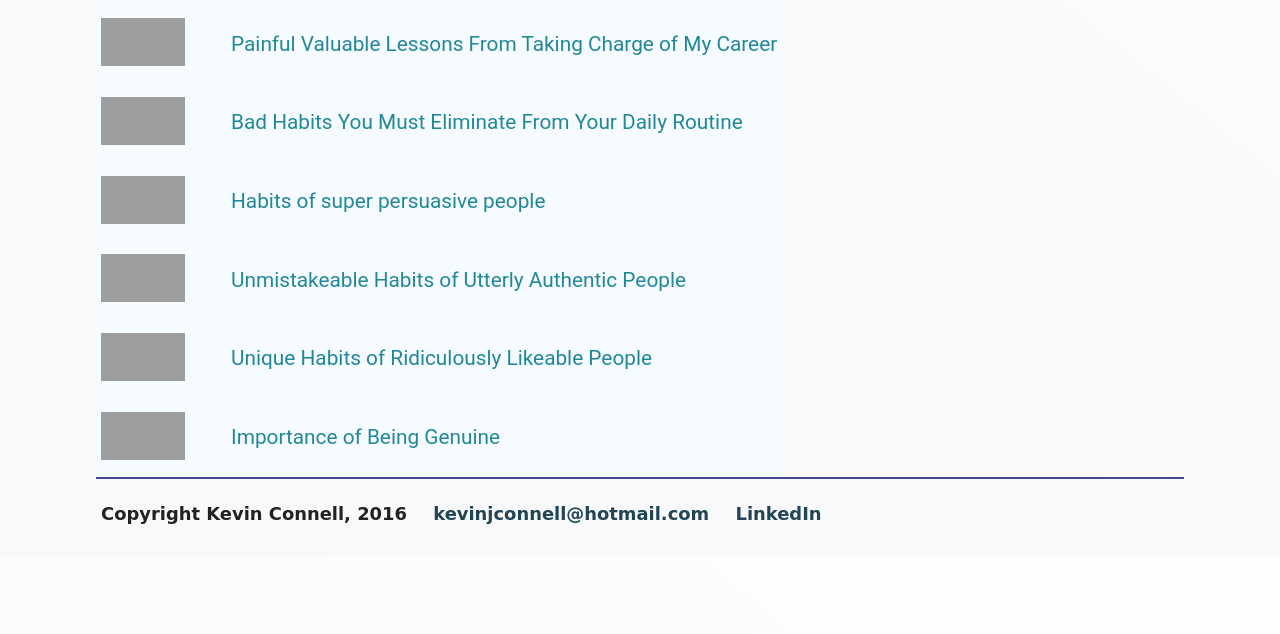
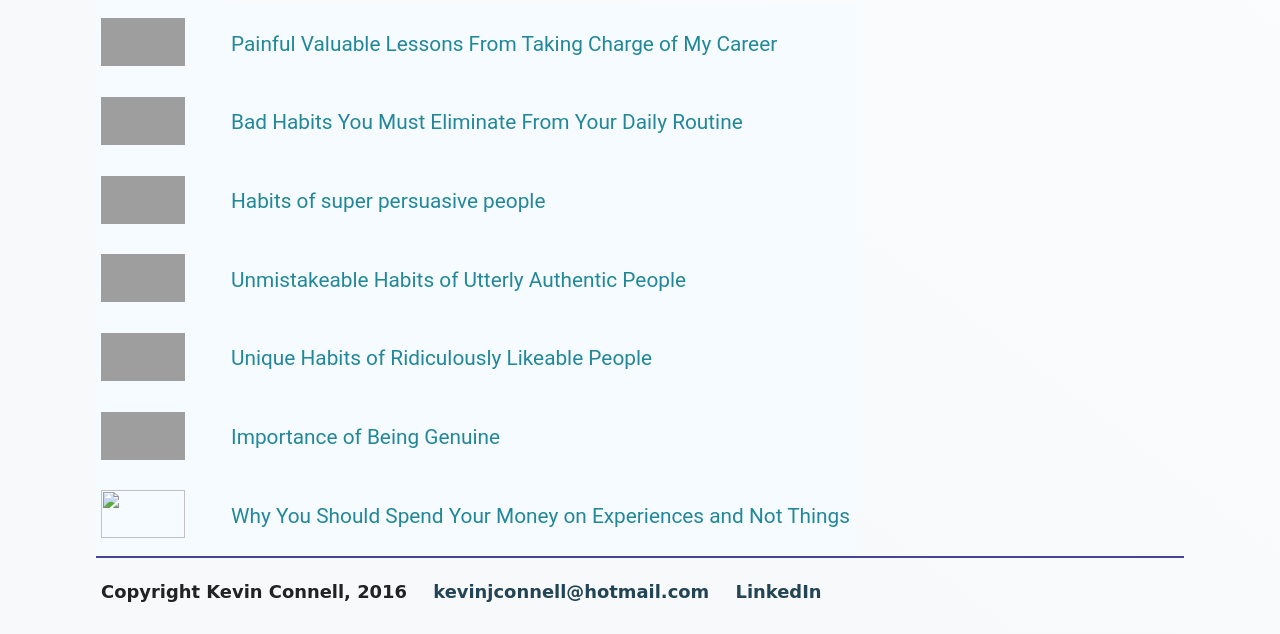
Before and after one commit to mo4dawg/mo4dawg.github.io, a Jekyll site: the page built from links/index.html, in a window 1280 px wide and 900 px high, scrolled down 759 px, cut to the strip 266-900 px from the top of the window. Built offline with Jekyll 4.4.1, drawn with Linux system fonts in a browser that asks for light colours; before the commit the page ends 1580 px from its top, so only the background shows below that; grey boxes are pictures that could not be loaded.

Commit message:
Update index.html

```diff
--- a/links/index.html
+++ b/links/index.html
@@ -56,6 +56,11 @@ author: Kevin Connell
      <td><img src="https://cloud.githubusercontent.com/assets/19477681/19007357/85f47f96-8719-11e6-9789-9796ec16c5a8.jpg" width="84" height="48"></td>
      <td><p><a href="https://www.linkedin.com/pulse/importance-being-genuine-dr-travis-bradberry?trk=mp-reader-card" target="_blank">Importance of Being Genuine</a></p></td>
     </tr>
+    <tr>
+      <td><img src="" width="84" height="48">
+      </td>
+      <td><p><a href="https://www.linkedin.com/pulse/why-you-should-spend-your-money-experiences-things-bradberry?trk=hp-feed-article-title-share" target="_blank">Why You Should Spend Your Money on Experiences and Not Things</a></p></td>
+    </tr>
   </table>
 
 
```
